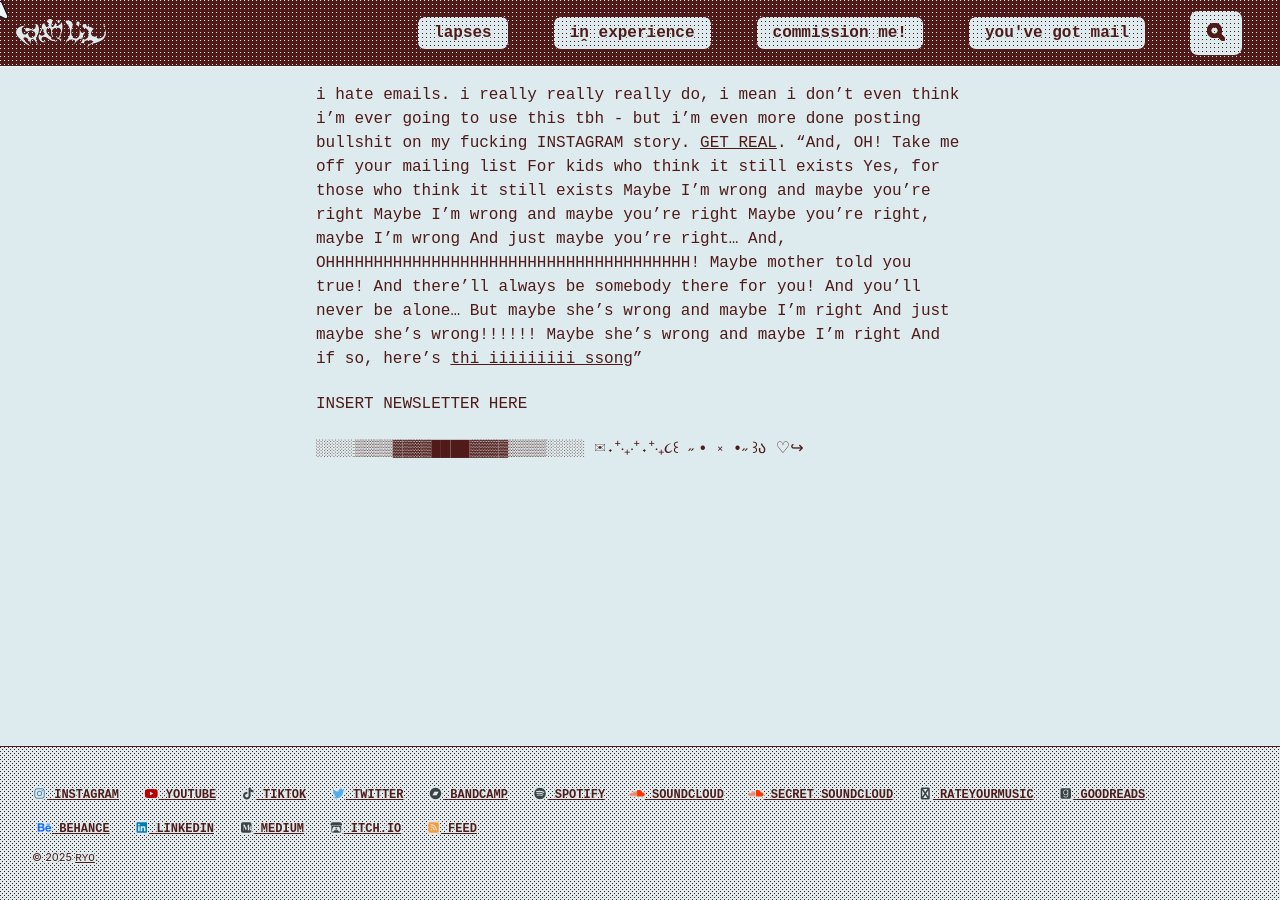
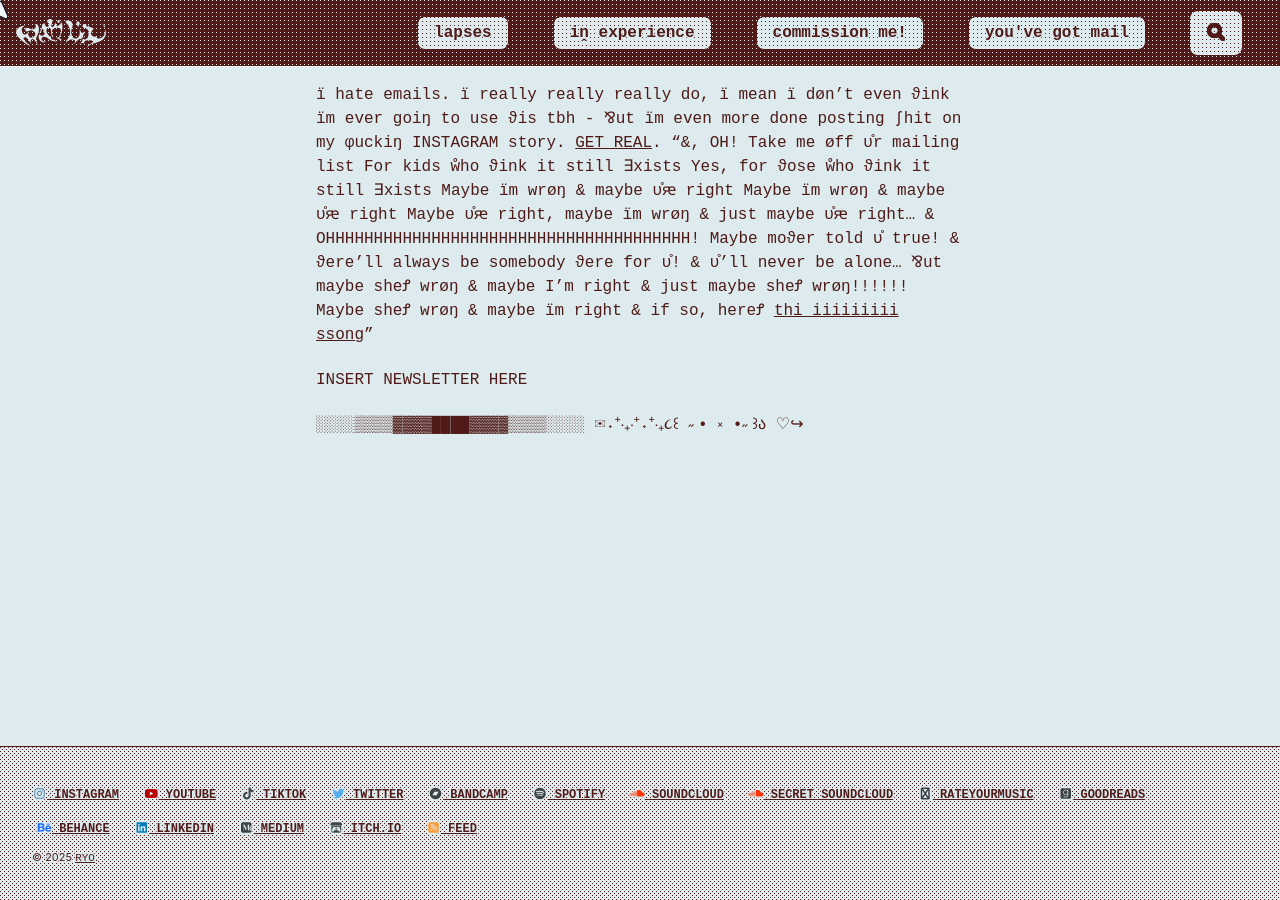
Before and after one commit to cryotato/cryotato.github.io, a Jekyll site: the page built from _pages/mailinglist.md, in a window 1280 px wide. Built offline with Jekyll 4.4.1, drawn with Linux system fonts in a browser that asks for light colours; cached includes are drawn as plain includes.

Commit message:
Update mailinglist.md

```diff
--- a/_pages/mailinglist.md
+++ b/_pages/mailinglist.md
@@ -5,7 +5,7 @@ author_profile: false
 toc: false
 ---
 
-i hate emails. i really really really do, i mean i don't even think i'm ever going to use this tbh - but i'm even more done posting bullshit on my fucking INSTAGRAM story. [GET REAL](https://youtu.be/wKiIroiCvZ0?si=Jbak7YTo6g2OWUJ_&t=18). "And, OH! Take me off your mailing list For kids who think it still exists Yes, for those who think it still exists Maybe I'm wrong and maybe you're right Maybe I'm wrong and maybe you're right Maybe you're right, maybe I'm wrong And just maybe you're right... And, OHHHHHHHHHHHHHHHHHHHHHHHHHHHHHHHHHHHHHH! Maybe mother told you true! And there'll always be somebody there for you! And you'll never be alone... But maybe she's wrong and maybe I'm right And just maybe she's wrong!!!!!! Maybe she's wrong and maybe I'm right And if so, here's [thi iiiiiiiii ssong](https://www.youtube.com/watch?v=-eohHwsplvY)"
+ï hate emails. ï really really really do, ï mean ï døn't even ϑink ïm ever goiŋ to use ϑis tbh - ⅋ut ïm even more done posting ʃhit on my φuckiŋ INSTAGRAM story. [GET REAL](https://youtu.be/wKiIroiCvZ0?si=Jbak7YTo6g2OWUJ_&t=18). "&, OH! Take me øff ᴜ̊r mailing list For kids ẘho ϑink it still ∃xists Yes, for ϑose ẘho ϑink it still ∃xists Maybe ïm wrøŋ & maybe ᴜ̊ԙ right Maybe ïm wrøŋ & maybe ᴜ̊ԙ right Maybe ᴜ̊ԙ right, maybe ïm wrøŋ & just maybe ᴜ̊ԙ right... & OHHHHHHHHHHHHHHHHHHHHHHHHHHHHHHHHHHHHHH! Maybe moϑer told ᴜ̊ true! & ϑere'll always be somebody ϑere for ᴜ̊! & ᴜ̊'ll never be alone... ⅋ut maybe sheꝬ wrøŋ & maybe I'm right & just maybe sheꝬ wrøŋ!!!!!! Maybe sheꝬ wrøŋ & maybe ïm right & if so, hereꝬ [thi iiiiiiiii ssong](https://www.youtube.com/watch?v=-eohHwsplvY)"
 
 INSERT NEWSLETTER HERE
 
```
